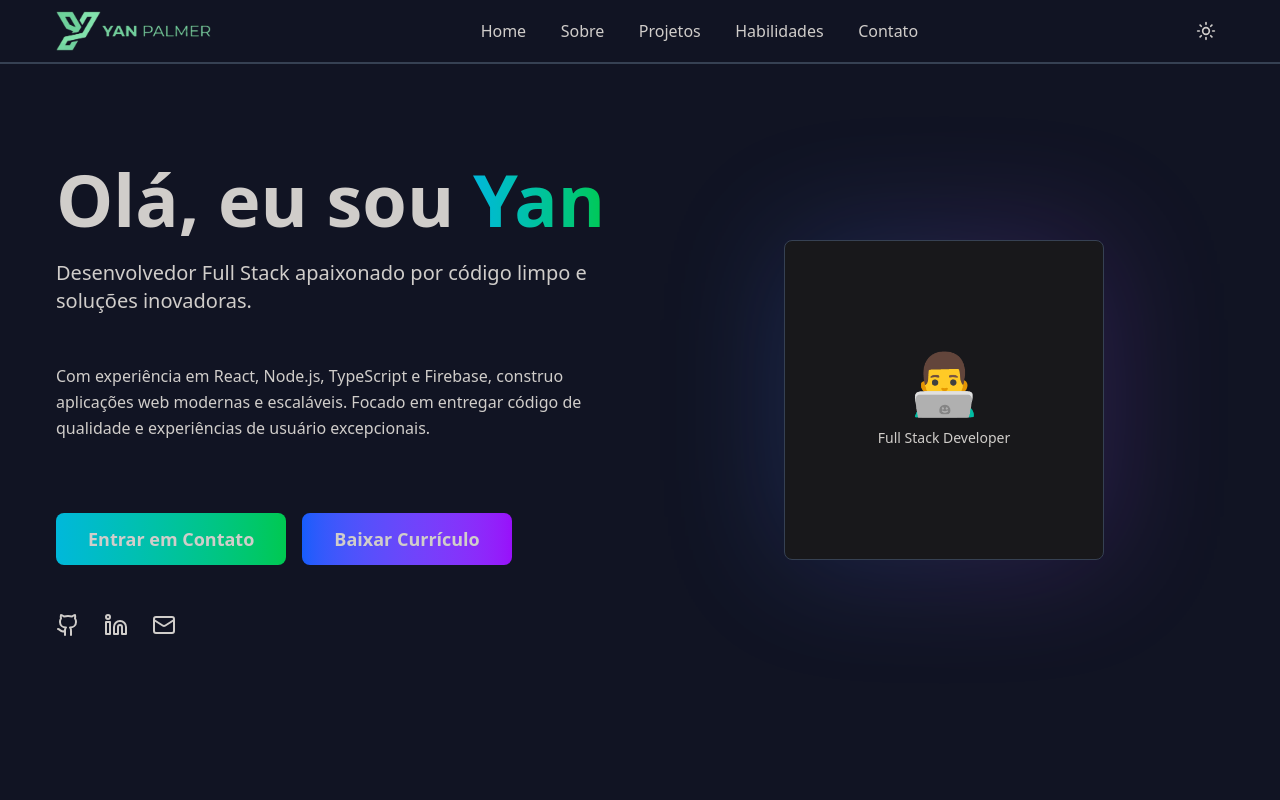
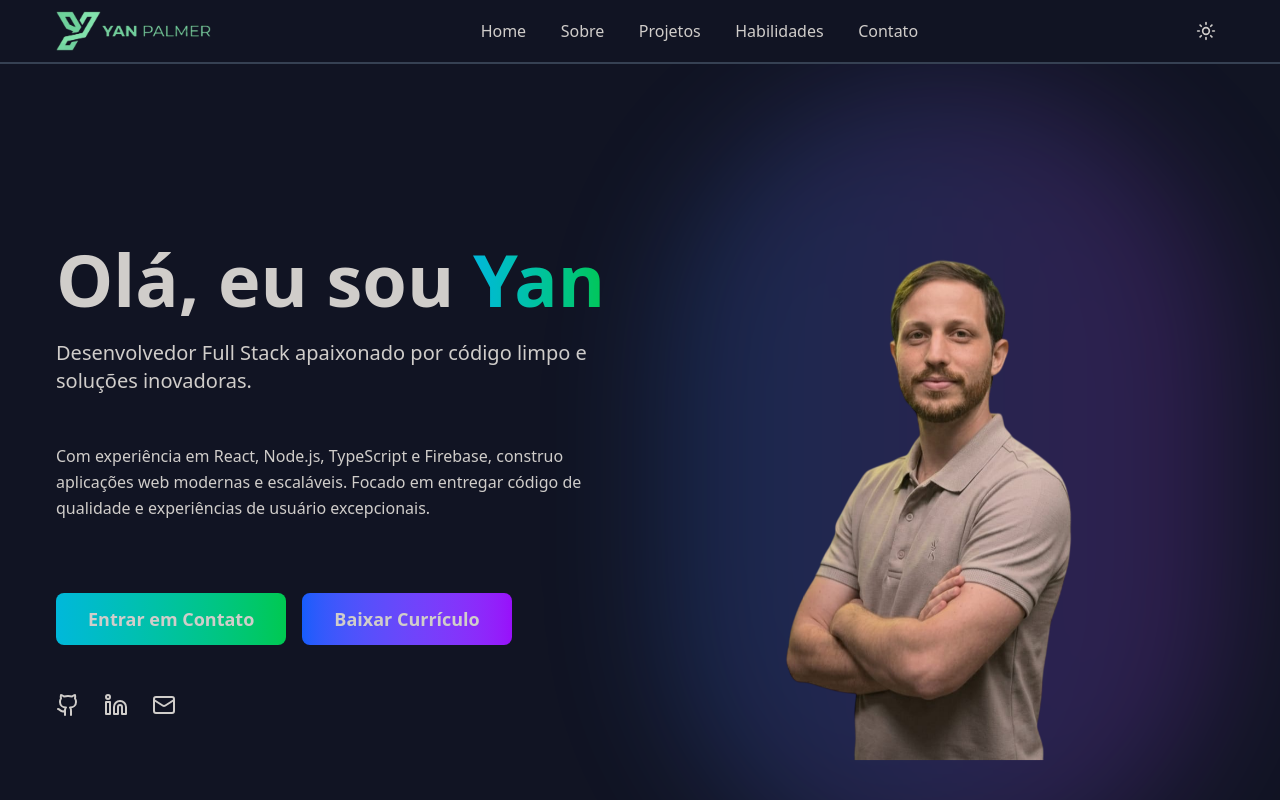
Before and after one commit to YanPalmer/Portfolio-Yan-2026, a React (Vite) app in the folder Portfolio-Yan-2026/: page / in a window 1280 px wide. Shown: the top 800 px of the page. Built offline with nearby package versions, Linux system fonts and the light colour scheme.

Commit message:
Adição de foto profissional
Adicionei minha foto profissional a página inicial do meu portfólio.

```diff
--- a/Portfolio-Yan-2026/src/components/sections/Hero.tsx
+++ b/Portfolio-Yan-2026/src/components/sections/Hero.tsx
@@ -2,6 +2,7 @@ import 'tailwindcss'
 import { PORTFOLIO_INFO } from '../../lib/constants'
 import { Github, Linkedin, Mail } from "lucide-react";
 import resumePdf from '../../assets/Currículo-Yan-Palmer-2026.pdf'
+import yanFotoProfissional from '../../assets/Yan_Foto_Profissional_sem_fundo.png'
 
 function Hero() {
   const handleContactClick = () => {
@@ -81,16 +82,13 @@ function Hero() {
         </div>
 
         <div className="hidden md:flex items-center justify-center w-full">
-          <div className="relative w-80 h-80">
-            <div className="absolute inset-0 bg-linear-to-r from-blue-500 to-purple-500 rounded-lg blur-3xl opacity-20 animate-pulse"></div>
-            <div className="relative w-full h-full bg-card rounded-lg border border-gray-700 flex items-center justify-center">
-              <div className="text-whiteText flex flex-col items-center">
-                <div className="text-6xl mb-4">👨‍💻</div>
-                <p className="text-sm text-muted-foreground">
-                  Full Stack Developer
-                </p>
-              </div>
-            </div>
+          <div className="relative h-[800px] w-[800px] max-w-full flex items-center justify-center">
+            <div className="absolute inset-0 z-0 bg-linear-to-r from-blue-500 to-purple-500 rounded-full blur-3xl opacity-20 animate-pulse"></div>
+            <img
+              src={yanFotoProfissional}
+              alt="Yan Palmer"
+              className="relative z-10 h-full w-auto max-h-[1000px] object-contain"
+            />
           </div>
         </div>
       </div>
```
Also changed, not shown: Portfolio-Yan-2026/src/assets/Yan_Foto_Profissional_sem_fundo.png (added).
